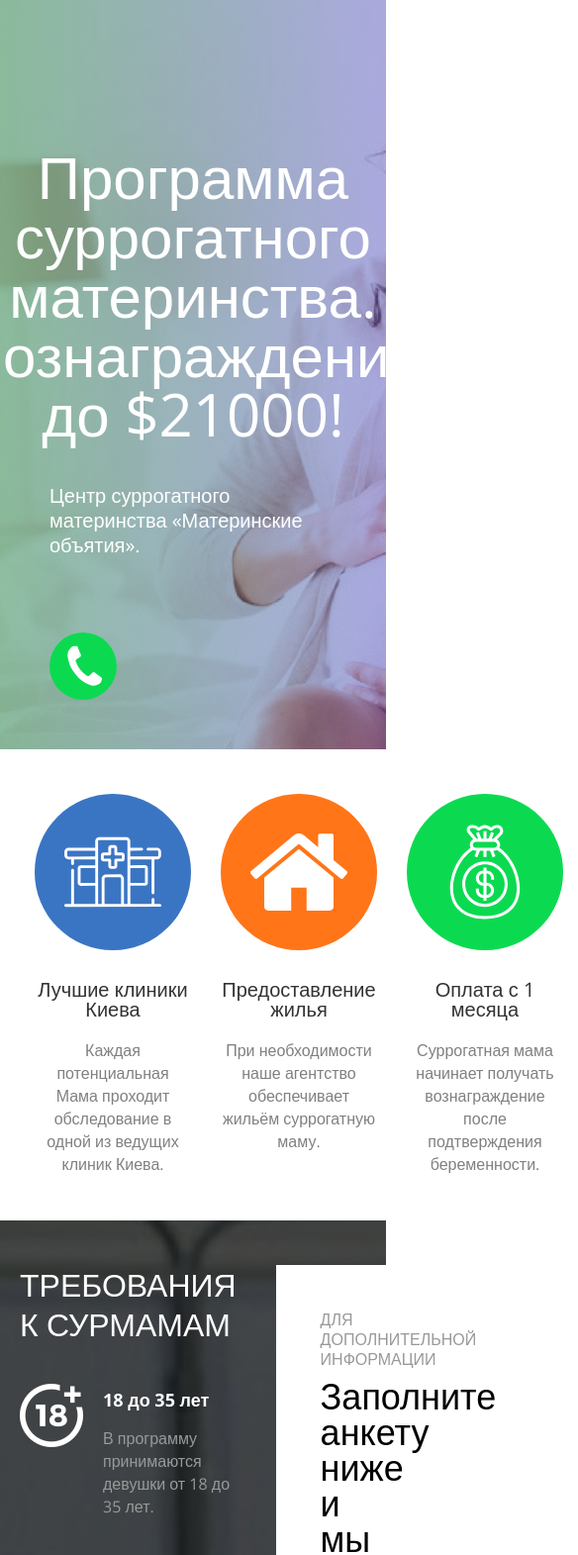
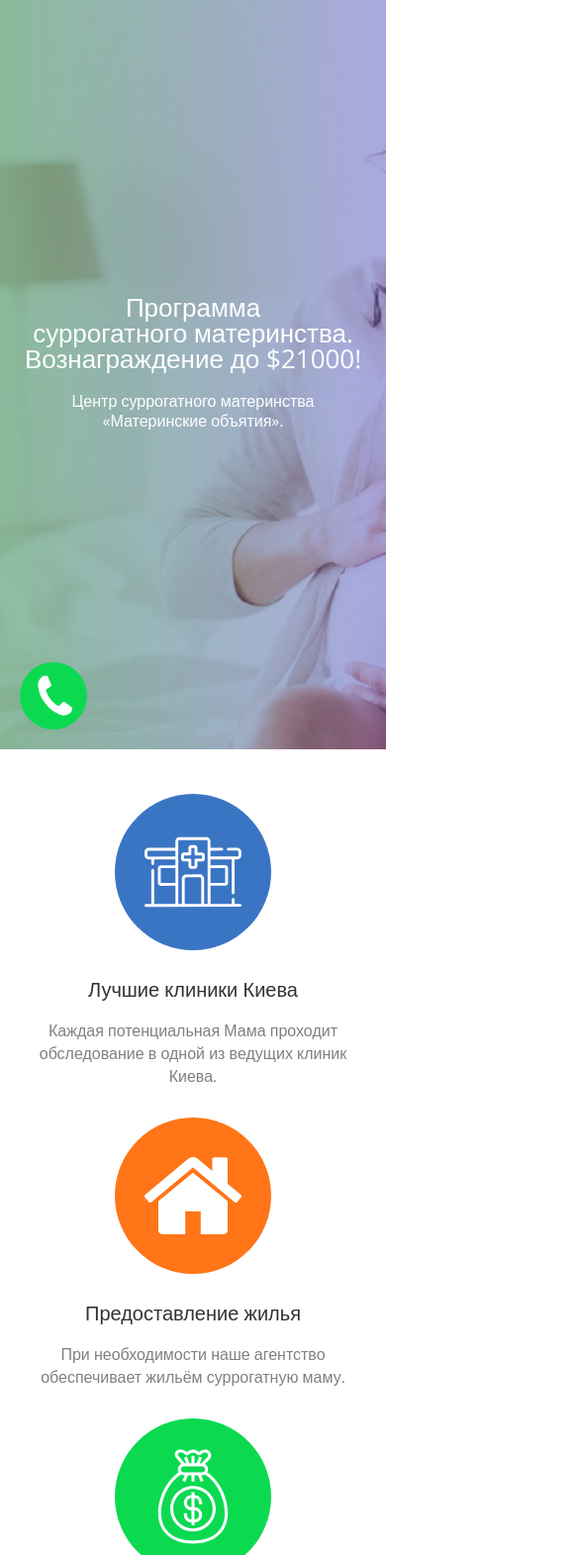
Before and after one commit to IDVAN3/ankets, a plain HTML site: page index.html in a window 390 px wide. Shown: the part 87-1658 px from the top of the page at 99% size, 584 px wide, since content can reach past the window. Drawn offline with nearby package versions, Linux system fonts and the light colour scheme.

Commit message:
Add files via upload

```diff
--- a/css/style.css
+++ b/css/style.css
@@ -274,6 +274,7 @@ li.counter li:before {
   font-weight: 300;
   padding: 40px 0;
   color: #fff;
+  text-align: center;
 }
 .header__selected-lang {
   display: flex;
@@ -390,8 +391,11 @@ textarea.error {
 .icons {
   display: flex;
   padding: 30px 0;
+  flex-wrap: wrap;
+  justify-content: center;
 }
 .icons__item {
+  flex: 0 0 calc(100% / 3);
   display: flex;
   flex-direction: column;
   align-items: center;
@@ -677,13 +681,76 @@ textarea.error {
   /**/
 }
 @media (max-width: 1024px) {
-  /**/
+  .header__title {
+    font-size: 40px;
+  }
 }
 @media (max-width: 992px) {
-  /**/
+  .icons__item {
+    flex: 0 0 50%;
+  }
+
+  .form__title {
+    font-size: 24px;
+    line-height: 1;
+  }
 }
 @media (max-width: 768px) {
-  /**/
+  .requirements {
+    flex-direction: column;
+  }
+  .requirements__right {
+    max-width: 100%;
+    margin-left: 0px;
+  }
+
+  .wrapper-requirements-form {
+    padding: 20px;
+    margin: 0 -20px;
+  }
+
+  .tel-fixed {
+    left: 20px;
+    bottom: 20px;
+  }
+
+  .scroll-up {
+    right: 20px;
+    bottom: 20px;
+  }
+
+  .header__title {
+    font-size: 32px;
+  }
+
+  .requirements__maintitle {
+    font-size: 26px;
+  }
+
+  .header__opas {
+    padding: 20px 0;
+  }
+
+  .header__logo img {
+    margin-left: 20px;
+  }
+}
+@media (max-width: 640px) {
+  .header__title {
+    font-size: 26px;
+  }
+
+  .header__subtitle {
+    font-size: 16px;
+    font-weight: 300;
+    padding: 20px 0;
+    color: #fff;
+    text-align: center;
+  }
+
+  .icons__item {
+    flex: 0 0 100%;
+  }
 }
 @media (max-width: 480px) {
   /**/
--- a/index.html
+++ b/index.html
@@ -117,14 +117,14 @@
                             </div>
                         </div>
                         <div class="requirements__item">
-                            <img src="img/icons/save.png" alt="">
+                            <img src="img/icons/brain.png" alt="">
                             <div class="wrapper-text-requirements">
                                 <h2 class="requirements__title">Психическая устойчивость</h2>
                                 <div class="requirements__subtitle">У суррогатной мамы должна быть моральная и психическая устойчивость.</div>
                             </div>
                         </div>
                         <div class="requirements__item">
-                            <img src="img/icons/trading.png" alt="">
+                            <img src="img/icons/stair.png" alt="">
                             <div class="wrapper-text-requirements">
                                 <h2 class="requirements__title">Высокий уровень ответственности</h2>
                                 <div class="requirements__subtitle">Мы отдаём предпочтение девушкам с высоким уровнем ответственности.</div>
```
Also changed, not shown: img/icons/brain.png (added), img/icons/stair.png (added).
